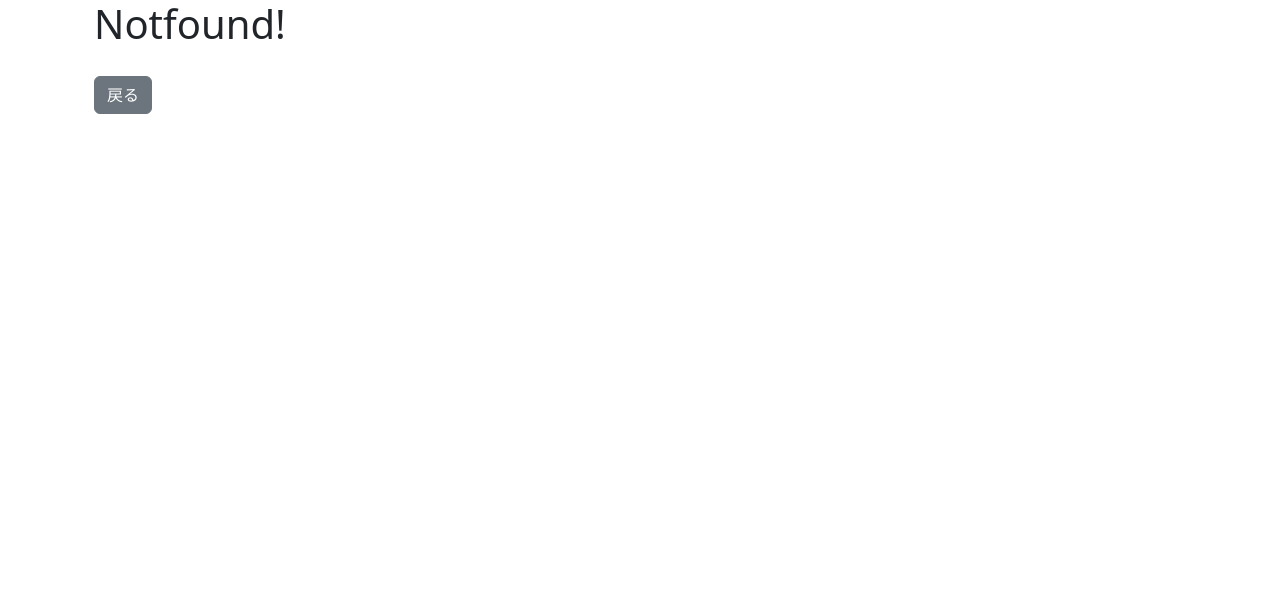
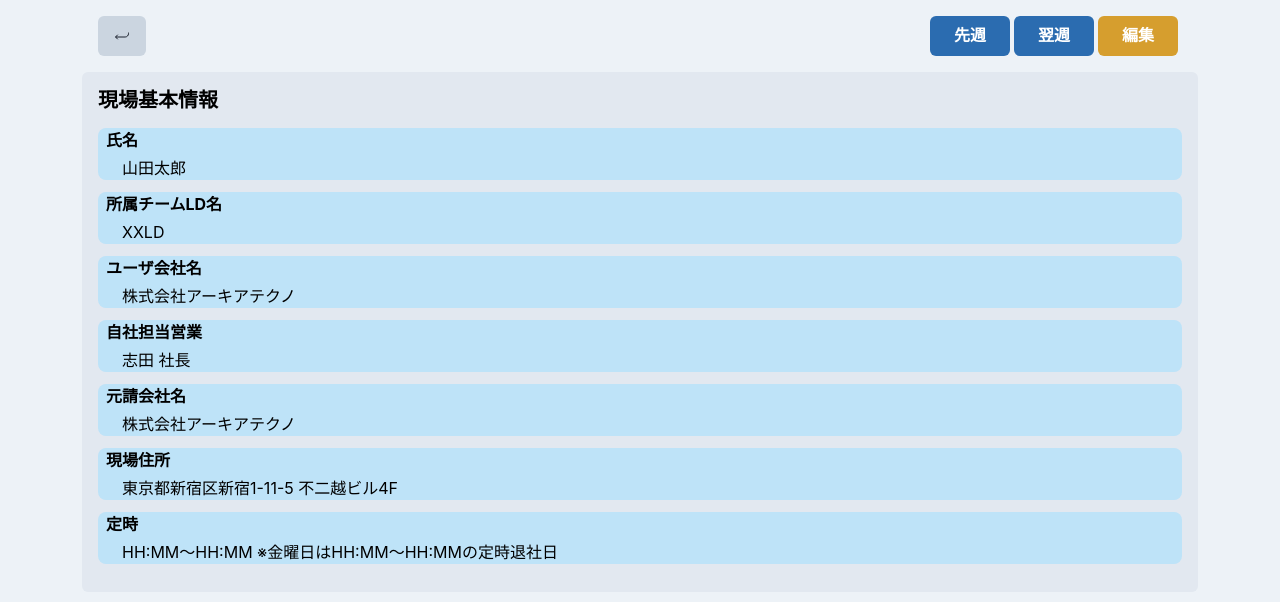
Before and after one commit to team-libero/weekly-report-app, a React (Create React App) app: page /ReportDetail in a window 1280 px wide. Shown: the top 602 px of the page. Built offline with nearby package versions, Linux system fonts and the light colour scheme.

Commit message:
モック作成途中

```diff
--- /dev/null
+++ b/postcss.config.js
@@ -0,0 +1,6 @@
+module.exports = {
+  plugins: {
+    tailwindcss: {},
+    autoprefixer: {},
+  },
+}
--- a/public/index.html
+++ b/public/index.html
@@ -24,7 +24,7 @@
       work correctly both with client-side routing and a non-root public URL.
       Learn how to configure a non-root public URL by running `npm run build`.
     -->
-    <title>React App</title>
+    <title>週報管理アプリ</title>
   </head>
   <body>
     <noscript>You need to enable JavaScript to run this app.</noscript>
--- a/src/App.jsx
+++ b/src/App.jsx
@@ -5,19 +5,35 @@ import LoginPage from './components/pages/LoginPage';
 import EmployeeListPage from './components/pages/EmployeeListPage';
 import NotfoundPage from './components/pages/NotfoundPage';
 import MenuPage from './components/pages/MenuPage';
+import ReportDetailPage from './components/pages/ReportDetailPage';
+import { ChakraProvider, extendTheme } from '@chakra-ui/react';
+
+const theme = extendTheme({
+  styles: {
+    global: {
+      'html, body': {
+        bg: 'gray.100',
+        color: 'black',
+        minHeight: '100vh',
+      },
+    },
+  },
+});
 
 const App = () => {
-
   return (
-    <Container className="App">
-      <Routes>
-        <Route path="/" exact element={ <LoginPage /> } />
-        <Route path="/Menu" exact element={ <MenuPage /> } />
-        <Route path="/EmployeeList" exact element={ <EmployeeListPage /> } />
-        <Route path="*" element={ <NotfoundPage /> } />
-      </Routes>
-    </Container>
+    <ChakraProvider theme={theme}>
+      <Container className="App">
+        <Routes>
+          <Route path="/" exact element={<LoginPage />} />
+          <Route path="/Menu" exact element={<MenuPage />} />
+          <Route path="/EmployeeList" exact element={<EmployeeListPage />} />
+          <Route path="/ReportDetail" exact element={<ReportDetailPage />} />
+          <Route path="*" element={<NotfoundPage />} />
+        </Routes>
+      </Container>
+    </ChakraProvider>
   );
-}
+};
 
 export default App;
--- /dev/null
+++ b/src/components/pages/ReportDetailPage.jsx
@@ -0,0 +1,87 @@
+import { Box, Button, Flex, Heading, Text } from '@chakra-ui/react';
+import React from 'react';
+import { IoReturnDownBack } from 'react-icons/io5';
+import { useNavigate } from 'react-router-dom';
+import styled from 'styled-components';
+
+const InfoGroup = ({ title, content }) => (
+  <Flex
+    direction="column"
+    mb={3}
+    backgroundColor="blue.100"
+    px={2}
+    borderRadius="8px"
+  >
+    <Text fontWeight="bold" mb={1}>
+      {title}
+    </Text>
+    <Text ml={4}>{content}</Text>
+  </Flex>
+);
+
+const styledButtonStyles = {
+  backgroundColor: '#2b6cb0',
+  color: 'white',
+  padding: '12px 24px',
+  marginRight: '4px',
+  _hover: {
+    backgroundColor: '#2c5282',
+  },
+};
+
+const styledEditButtonStyles = {
+  backgroundColor: '#d69e2e',
+  color: 'white',
+  padding: '12px 24px',
+  marginRight: '4px',
+  _hover: {
+    backgroundColor: '#b7791f',
+  },
+};
+
+const ReportDetail = () => {
+  const navigate = useNavigate();
+
+  const onClickReturn = () => {
+    navigate(-1);
+  };
+  return (
+    <>
+      <Flex justifyContent="space-between" alignItems="center" p={4}>
+        <Button
+          bg="gray.300"
+          _hover={{ bg: 'gray.400' }}
+          onClick={onClickReturn}
+        >
+          <IoReturnDownBack />
+        </Button>
+        <Flex space-x-4>
+          <Button sx={styledButtonStyles}>先週</Button>
+          <Button sx={styledButtonStyles}>翌週</Button>
+          <Button sx={styledEditButtonStyles}>編集</Button>
+        </Flex>
+      </Flex>
+      <Box p={4} bg="gray.200" borderRadius="md">
+        <Heading size="md" mb={4}>
+          現場基本情報
+        </Heading>
+
+        <InfoGroup title="氏名" content="山田太郎" />
+        <InfoGroup title="所属チームLD名" content="XXLD" />
+        <InfoGroup title="ユーザ会社名" content="株式会社アーキアテクノ" />
+        <InfoGroup title="自社担当営業" content="志田 社長" />
+        <InfoGroup title="元請会社名" content="株式会社アーキアテクノ" />
+        <InfoGroup
+          title="現場住所"
+          content="東京都新宿区新宿1-11-5 不二越ビル4F"
+        />
+        <InfoGroup
+          title="定時"
+          content="HH:MM～HH:MM ※金曜日はHH:MM～HH:MMの定時退社日"
+        />
+      </Box>
+    </>
+  );
+};
+
+export default ReportDetail;
--- a/src/components/pages/ReportsPage.jsx
+++ b/src/components/pages/ReportsPage.jsx
@@ -1,6 +1,14 @@
-import { useState } from "react";
-import { Accordion, AccordionBody, AccordionHeader, AccordionItem, Button, Table } from "reactstrap"
-import styled from "styled-components";
+import { useState } from 'react';
+import { useNavigate } from 'react-router-dom';
+import {
+  Accordion,
+  AccordionBody,
+  AccordionHeader,
+  AccordionItem,
+  Button,
+  Table,
+} from 'reactstrap';
+import styled from 'styled-components';
 
 export const ReportsPage = () => {
   const array = new Array(3).fill(null);
@@ -11,6 +19,11 @@ export const ReportsPage = () => {
     } else {
       setOpen(id);
     }
+  };
+  const navigate = useNavigate();
+
+  const onClickConfirm = () => {
+    navigate('/ReportDetail');
   };
 
   return (
@@ -23,11 +36,13 @@ export const ReportsPage = () => {
               <tbody>
                 {array.map((_, index) => (
                   <tr key={index}>
-                            <td style={{ verticalAlign: "middle" }}>
+                    <td style={{ verticalAlign: 'middle' }}>
                       2024/07/08 ~ 2024/07/14
                     </td>
                     <td>
-                                <Button color="primary">確認</Button>
+                      <Button color="primary" onClick={onClickConfirm}>
+                        確認
+                      </Button>
                     </td>
                   </tr>
                 ))}
@@ -42,11 +57,13 @@ export const ReportsPage = () => {
               <tbody>
                 {array.map((_, index) => (
                   <tr key={index}>
-                                <td style={{ verticalAlign: "middle" }}>
+                    <td style={{ verticalAlign: 'middle' }}>
                       2024/07/08 ~ 2024/07/14
                     </td>
                     <td>
-                                    <Button color="primary">確認</Button>
+                      <Button color="primary" onClick={onClickConfirm}>
+                        確認
+                      </Button>
                     </td>
                   </tr>
                 ))}
@@ -61,11 +78,13 @@ export const ReportsPage = () => {
               <tbody>
                 {array.map((_, index) => (
                   <tr key={index}>
-                                <td style={{ verticalAlign: "middle" }}>
+                    <td style={{ verticalAlign: 'middle' }}>
                       2024/07/08 ~ 2024/07/14
                     </td>
                     <td>
-                                    <Button color="primary">確認</Button>
+                      <Button color="primary" onClick={onClickConfirm}>
+                        確認
+                      </Button>
                     </td>
                   </tr>
                 ))}
@@ -75,9 +94,9 @@ export const ReportsPage = () => {
         </AccordionItem>
       </Accordion>
     </div>
-    )
-}
+  );
+};
 
 const TableStyle = styled(Table)`
-    width : 50%;
-`
+  width: 50%;
+`;
--- /dev/null
+++ b/src/index.css
@@ -0,0 +1,4 @@
+/* src/index.css */
+@tailwind base;
+@tailwind components;
+@tailwind utilities;
--- a/src/index.js
+++ b/src/index.js
@@ -2,7 +2,8 @@ import React from 'react';
 import ReactDOM from 'react-dom/client';
 import App from './App';
 import 'bootstrap/dist/css/bootstrap.min.css';
-import { BrowserRouter } from 'react-router-dom'
+import { BrowserRouter } from 'react-router-dom';
+import './index.css';
 
 const root = ReactDOM.createRoot(document.getElementById('root'));
 root.render(
--- /dev/null
+++ b/tailwind.config.js
@@ -0,0 +1,8 @@
+/** @type {import('tailwindcss').Config} */
+module.exports = {
+  content: ['./src/**/*.{js,jsx,ts,tsx}'],
+  theme: {
+    extend: {},
+  },
+  plugins: [],
+};
```
Also changed, not shown: package.json (+10 -1 lines), 1 other file (tests, documents, lock files or other folders). Lines whose indentation alone changed are shown as unchanged.
